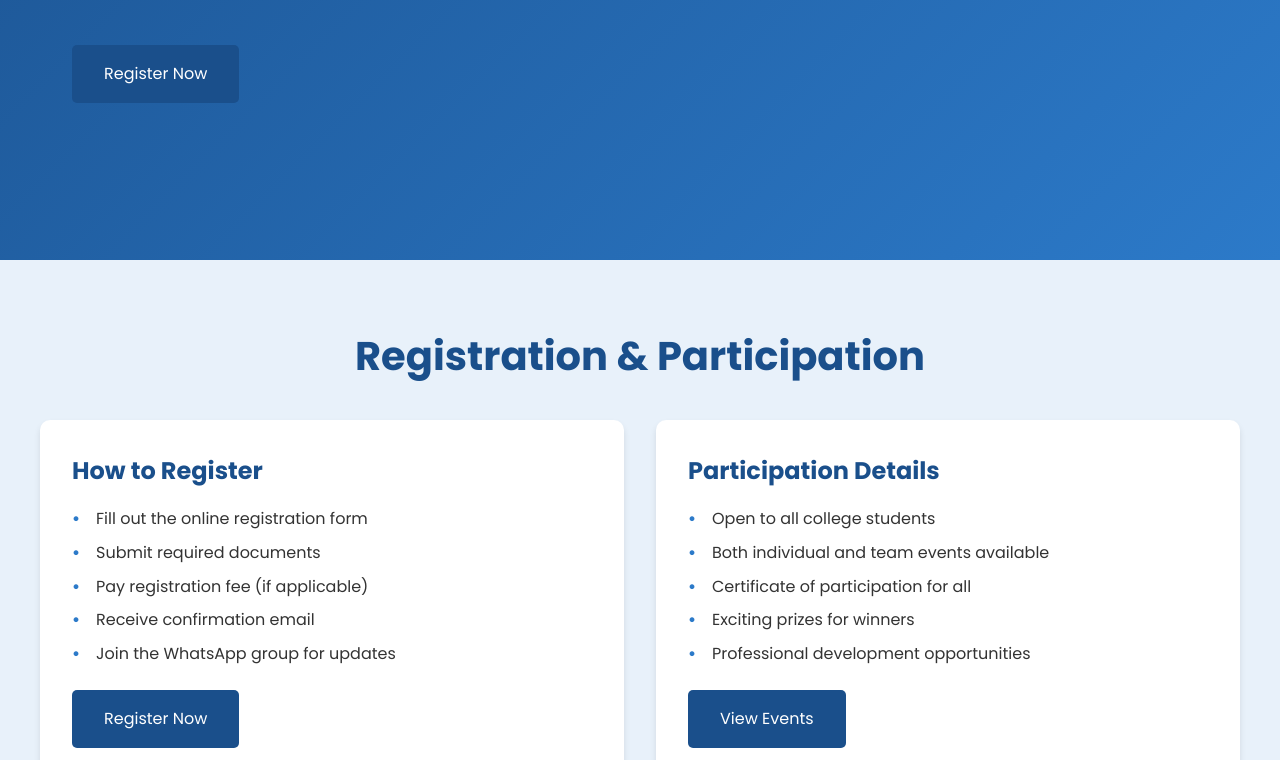
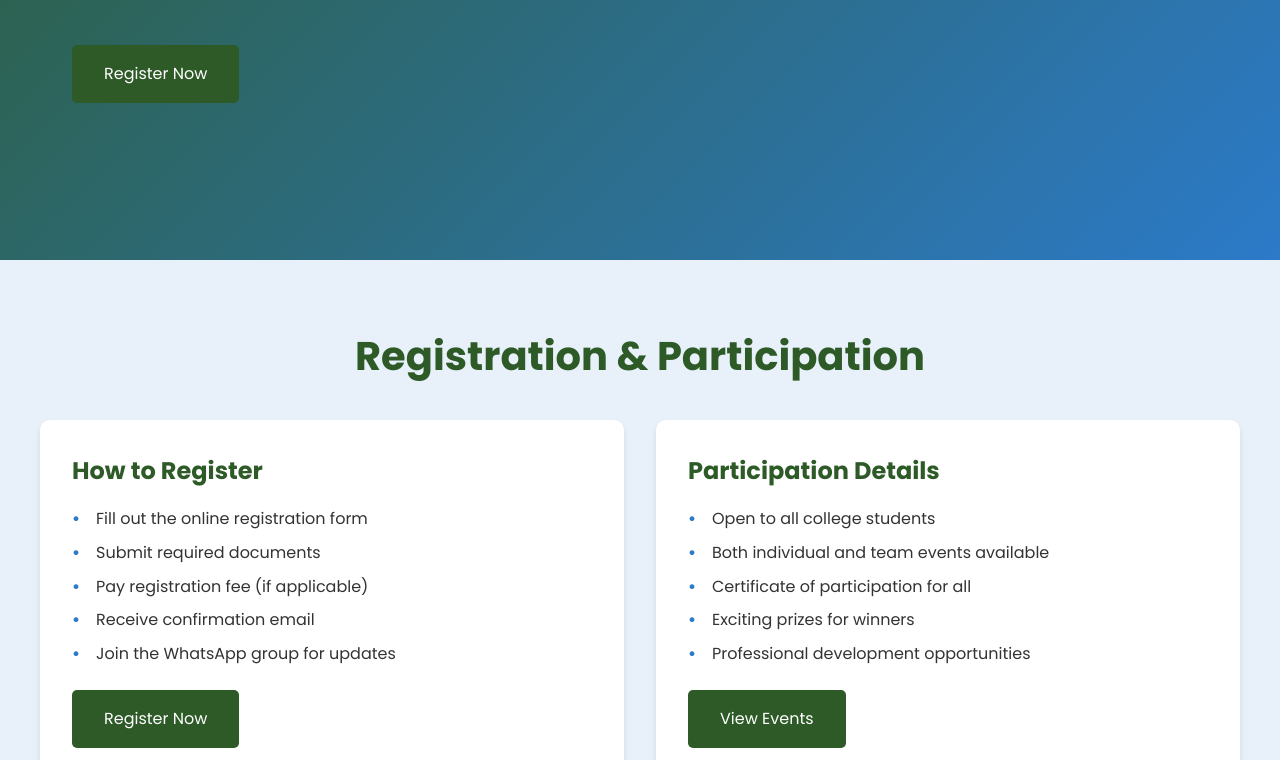
Before and after one commit to vansh-shriv/SU-website, a plain HTML site: page Home Page/seva-utsav-home.html in a window 1280 px wide. Shown: the part 540-1300 px from the top of the page. Drawn offline with Linux system fonts and the light colour scheme.

Commit message:
up to date

```diff
--- a/Home Page/stylehome.css
+++ b/Home Page/stylehome.css
@@ -7,11 +7,15 @@
 }
 
 :root {
-    --primary: #1a4f8b;
+    --primary:  #2d5a27;
     --secondary: #2c7ac9;
     --accent: #e8f1fa;
     --text: #333333;
     --background: #ffffff;
+    --primary-green: #2d5a27;
+            --accent-gold: #c6a21e;
+            --light-green: #f0f4ef;
+            --dark-gold: #8b721b;
 }
 
 body {
```
